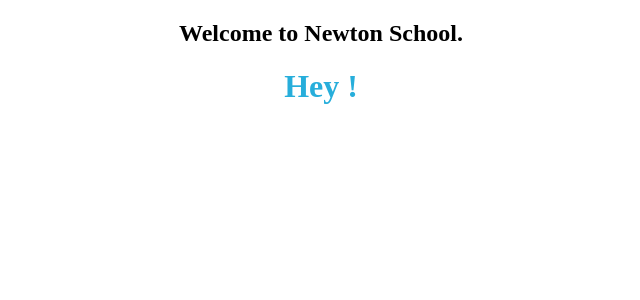
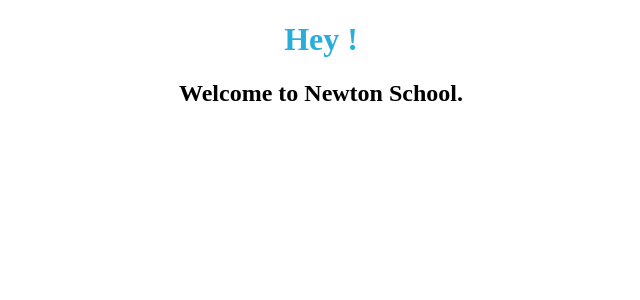
Before and after one commit to viikkrraam/React-Assignment---Greetings-with-Props, a React app: page / in a window 1280 px wide. Shown: the top 300 px of the page, without its empty margins (319-959 px from the left). Built offline with nearby package versions, Linux system fonts and the light colour scheme.

Commit message:
Update Welcome.js

```diff
--- a/src/components/Welcome.js
+++ b/src/components/Welcome.js
@@ -3,8 +3,8 @@ import React from "react"
 function Welcome(props){
 return (
   <>
-    <h2>{"Welcome to Newton School."}</h2>
-    <h1>{`Hey ! ${props.name}`}</h1>
+  <h1>{`Hey ! ${props.name}`}</h1>
+  <h2>{"Welcome to Newton School."}</h2>
   </>
 )
 }
```
